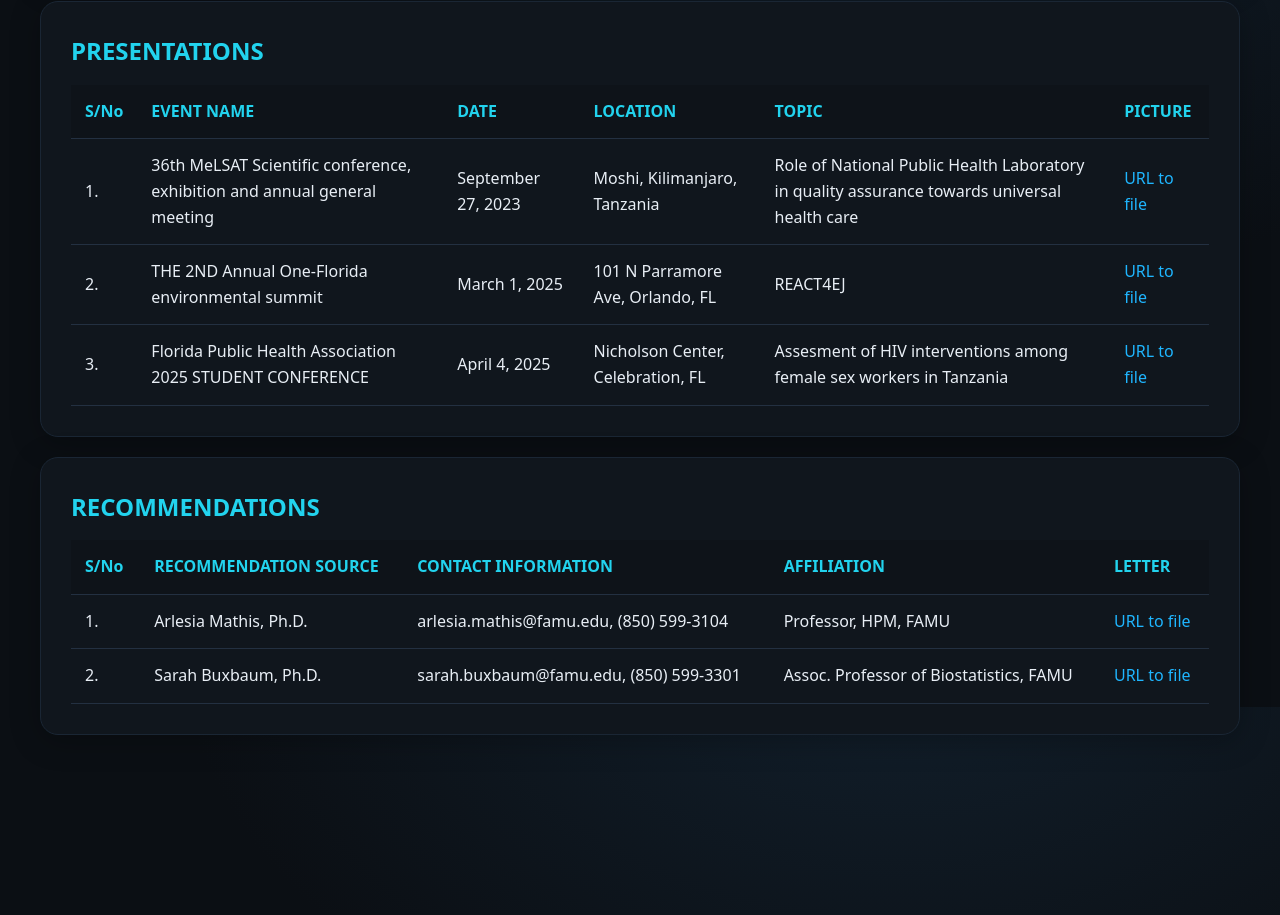
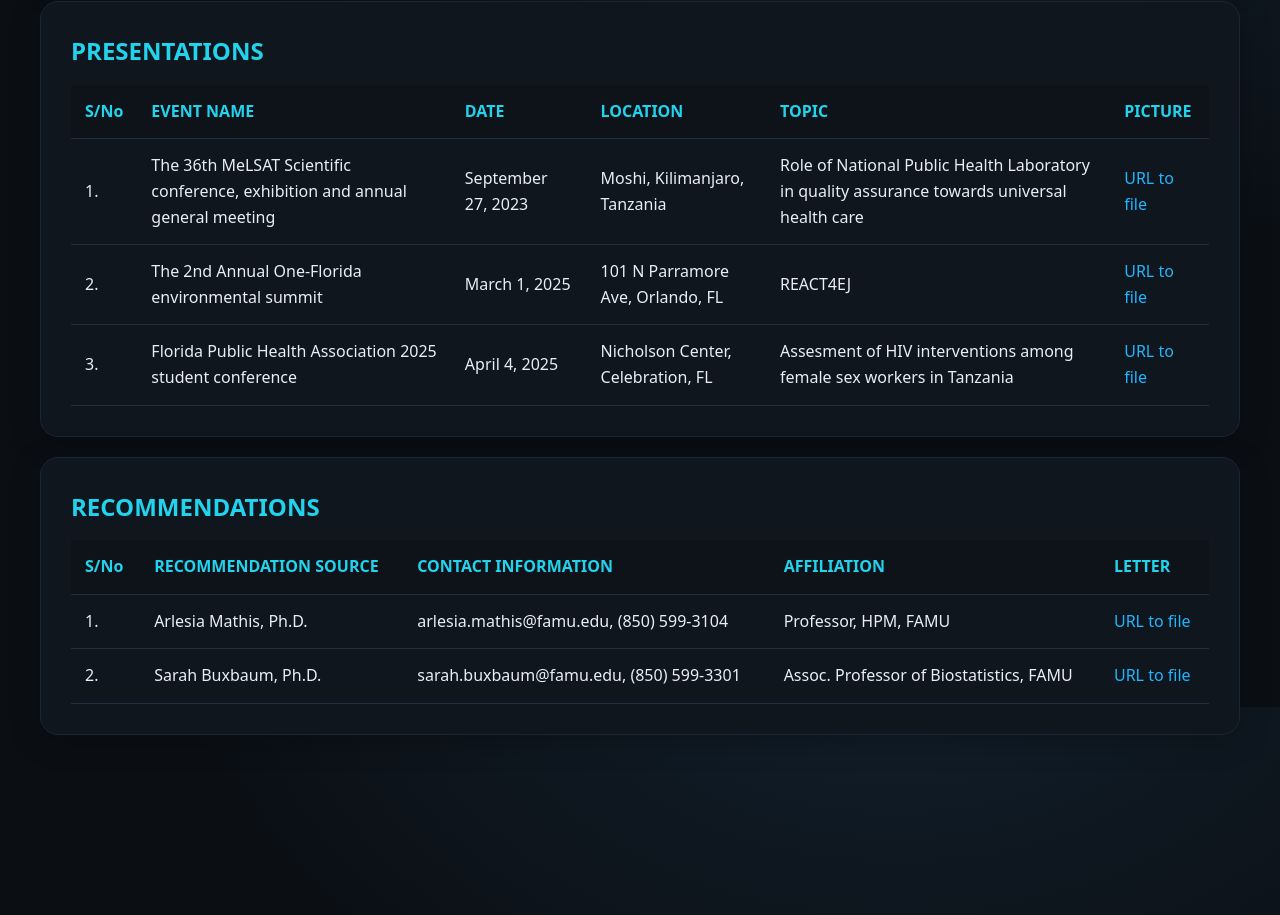
Before and after one commit to DamianJobKahamba/myportfolio2, a plain HTML site: page index.html in a window 1280 px wide. Shown: the part 3293-4208 px from the top of the page. Drawn offline with Linux system fonts and the light colour scheme.

Commit message:
Update index.html

```diff
--- a/index.html
+++ b/index.html
@@ -392,17 +392,17 @@
           <thead><tr><th>S/No</th><th>EVENT NAME</th><th>DATE</th><th>LOCATION</th><th>TOPIC</th><th>PICTURE</th></tr></thead>
           <tbody>
             <tr>
-              <td>1.</td><td>36th MeLSAT Scientific conference, exhibition and annual general meeting</td>
+              <td>1.</td><td>The 36th MeLSAT Scientific conference, exhibition and annual general meeting</td>
               <td>September 27, 2023</td><td>Moshi, Kilimanjaro, Tanzania</td>
               <td>Role of National Public Health Laboratory in quality assurance towards universal health care</td><td><a href="https://drive.google.com/file/d/1_DXY8V7tGLhPy83NmALDdUz7nfNrHr2k/view?usp=drive_link" class="url-link">URL to file</a></td>
             </tr>
             <tr>
-              <td>2.</td><td>THE 2ND Annual One-Florida environmental summit</td>
+              <td>2.</td><td>The 2nd Annual One-Florida environmental summit</td>
               <td>March 1, 2025</td><td>101 N Parramore Ave, Orlando, FL</td>
               <td>REACT4EJ</td><td><a href="https://drive.google.com/file/d/1OlpRMsF0hlJTT08eEKBo1qvW-jX8_Jql/view?usp=drive_link" class="url-link">URL to file</a></td>
             </tr>
             <tr>
-              <td>3.</td><td>Florida Public Health Association 2025 STUDENT CONFERENCE</td>
+              <td>3.</td><td>Florida Public Health Association 2025 student conference</td>
               <td>April 4, 2025</td><td>Nicholson Center, Celebration, FL</td>
               <td>Assesment of HIV interventions among female sex workers in Tanzania</td>
               <td><a href="https://drive.google.com/file/d/1H-LtX8vaWI5x2bStFcpCdtYAl5MYF7gU/view?usp=drive_link" class="url-link">URL to file</a></td>
```
